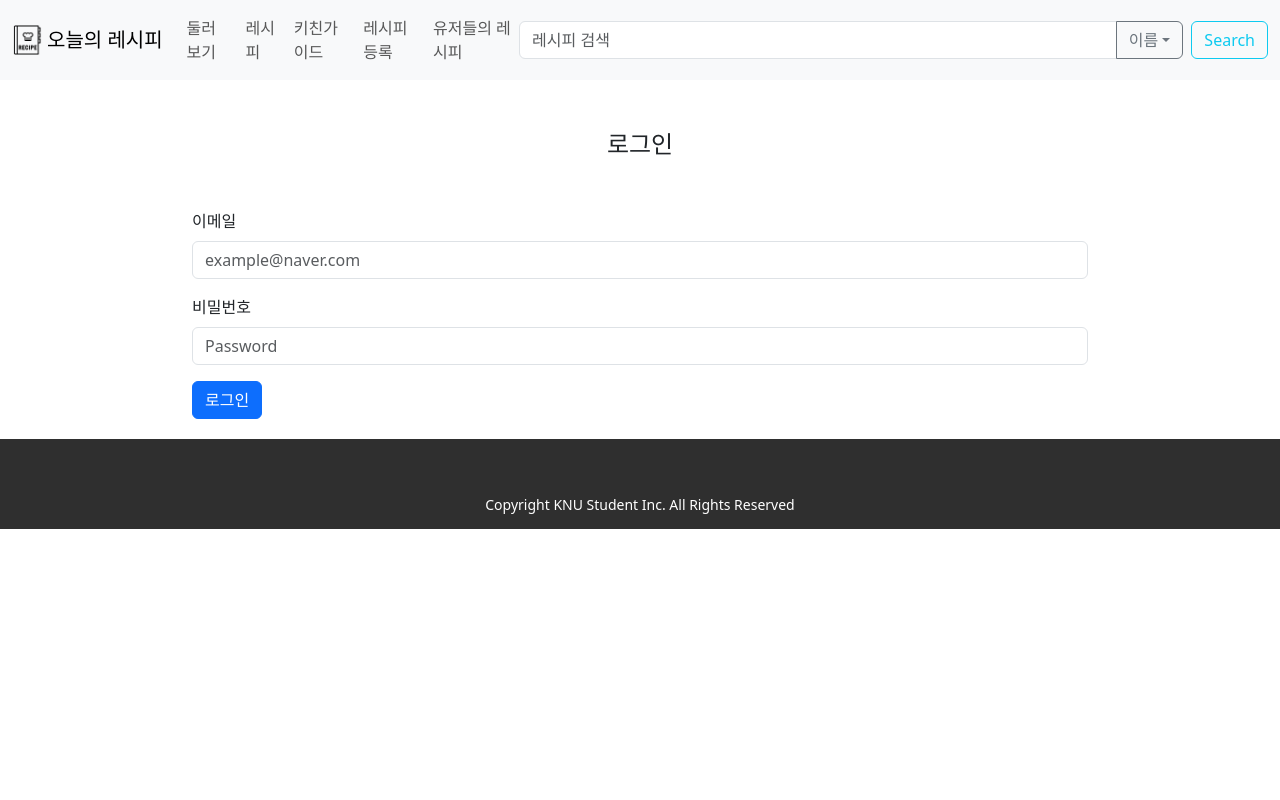
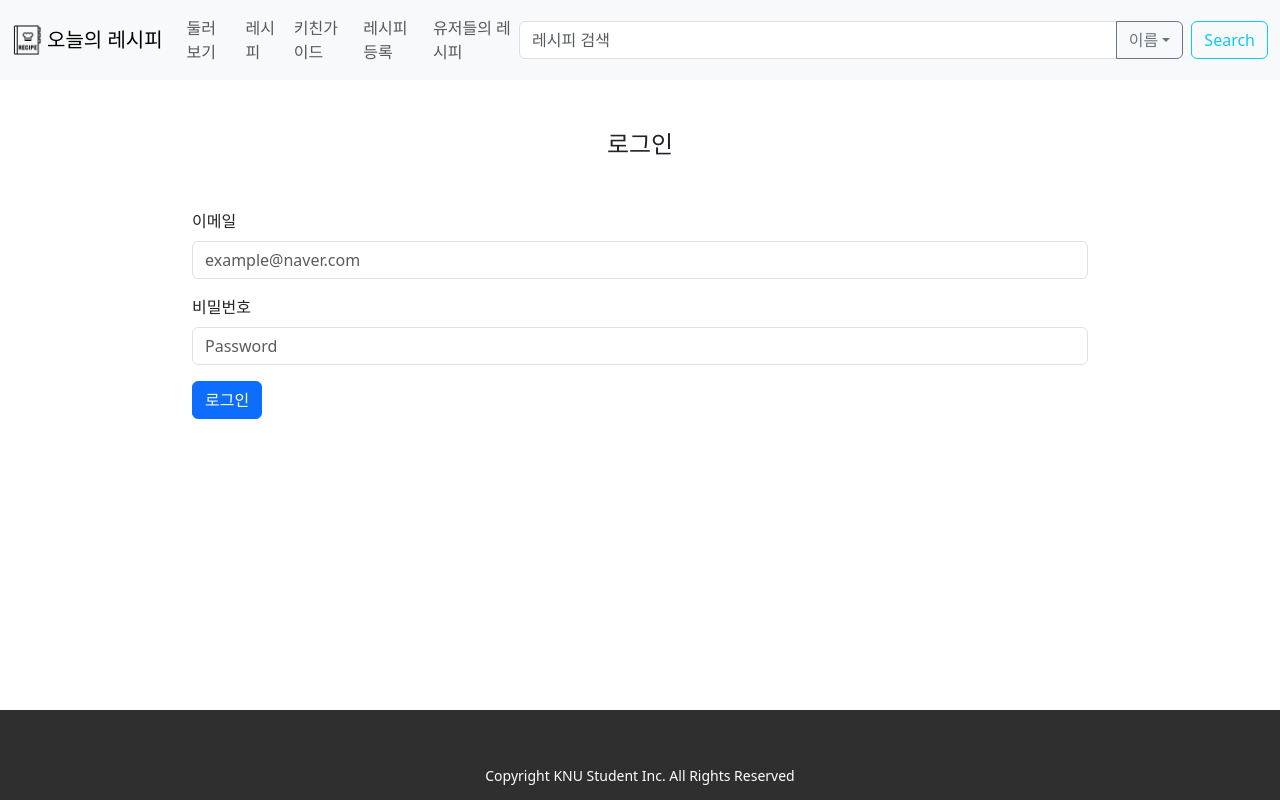
Before and after one commit to GunwooJo/react-team-project, a React (Create React App) app: page /user/login in a window 1280 px wide. Built offline with nearby package versions, Linux system fonts and the light colour scheme.

Commit message:
fix: 로그인페이지 footer 위치 수정.

```diff
--- a/src/pages/Login.jsx
+++ b/src/pages/Login.jsx
@@ -70,7 +70,7 @@ function Login() {
         </Button>
       </Form>
     </div>
-    <Footer/>
+    <div style={{width:"100%",position:"absolute", bottom:"0"}}><Footer/></div>
     </div>
   )
 }
```
